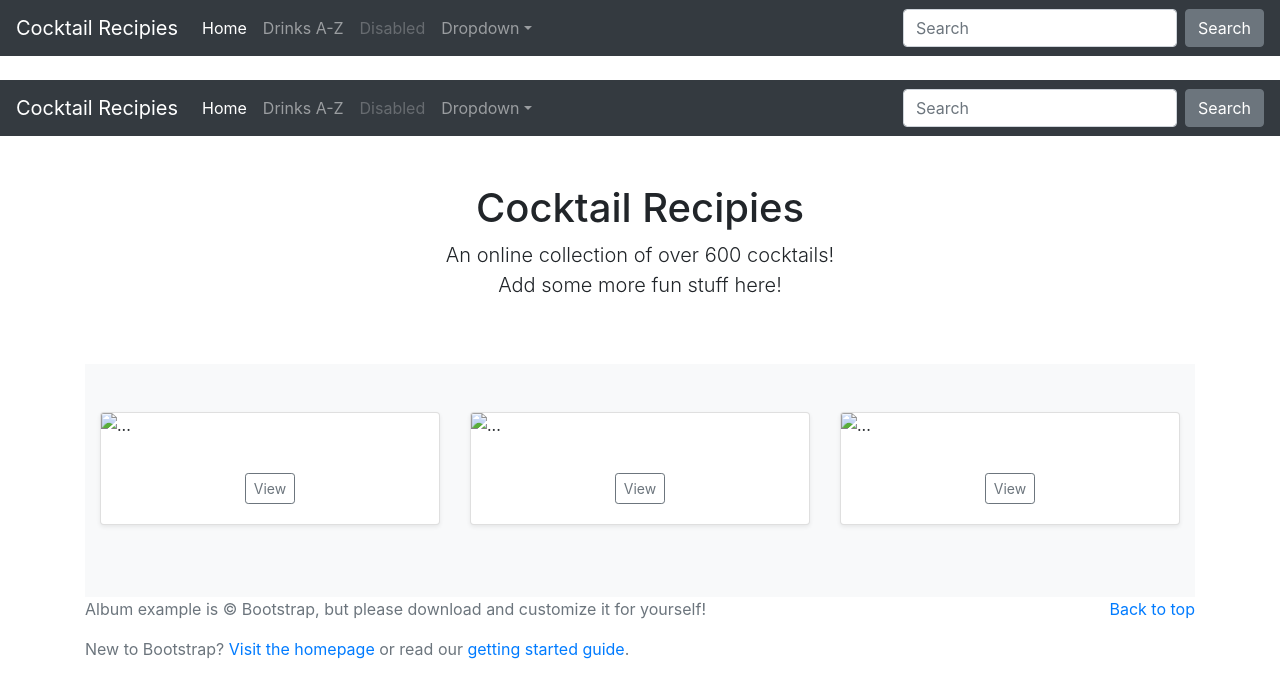
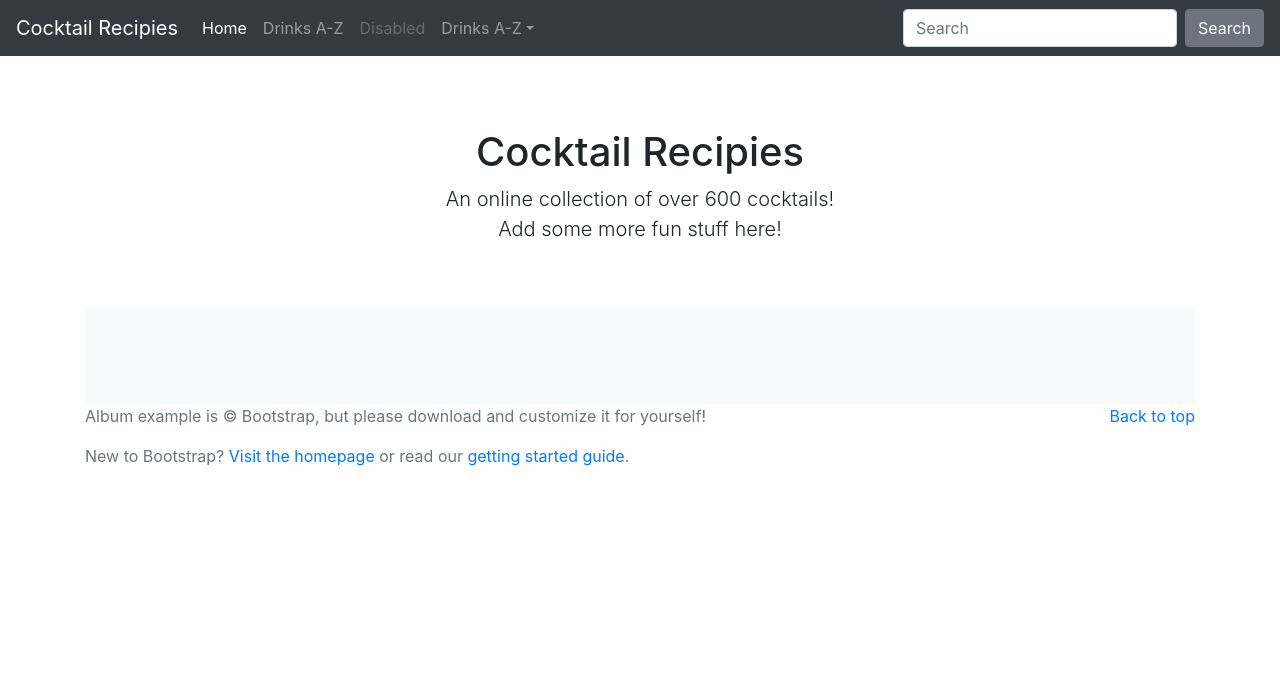
Before and after one commit to jmhubbard/cocktails_website_using_cocktails_api, a website: page drinksAtoZ.html in a window 1280 px wide. Drawn offline with nearby package versions, Linux system fonts and the light colour scheme; no server answers.

Commit message:
modify dropdown menu

```diff
--- a/drinksAtoZ.html
+++ b/drinksAtoZ.html
@@ -52,11 +52,8 @@
             <a class="nav-link disabled" href="#" tabindex="-1" aria-disabled="true">Disabled</a>
           </li>
           <li class="nav-item dropdown">
-            <a class="nav-link dropdown-toggle" href="#" id="dropdown01" data-toggle="dropdown" aria-haspopup="true" aria-expanded="false">Dropdown</a>
-            <div class="dropdown-menu" aria-labelledby="dropdown01">
-              <a class="dropdown-item" href="#">Action</a>
-              <a class="dropdown-item" href="#">Another action</a>
-              <a class="dropdown-item" href="#">Something else here</a>
+            <a class="nav-link dropdown-toggle" href="#" id="dropdown01" data-toggle="dropdown" aria-haspopup="true" aria-expanded="false">Drinks A-Z</a>
+            <div class="dropdown-menu customClassForDropDown" aria-labelledby="dropdown01" id="dropdownmenu">
             </div>
           </li>
         </ul>
@@ -66,38 +63,6 @@
         </form>
       </div>
     </nav>
-    <nav class="navbar navbar-expand-md navbar-dark bg-dark secondnav">
-        <a class="navbar-brand" href="#">Cocktail Recipies</a>
-        <button class="navbar-toggler" type="button" data-toggle="collapse" data-target="#navbarsExampleDefault" aria-controls="navbarsExampleDefault" aria-expanded="false" aria-label="Toggle navigation">
-          <span class="navbar-toggler-icon"></span>
-        </button>
-
-        <div class="collapse navbar-collapse" id="navbarsExampleDefault">
-          <ul class="navbar-nav mr-auto">
-            <li class="nav-item active">
-              <a class="nav-link" href="#">Home <span class="sr-only">(current)</span></a>
-            </li>
-            <li class="nav-item">
-              <a class="nav-link" href="#">Drinks A-Z</a>
-            </li>
-            <li class="nav-item">
-              <a class="nav-link disabled" href="#" tabindex="-1" aria-disabled="true">Disabled</a>
-            </li>
-            <li class="nav-item dropdown">
-              <a class="nav-link dropdown-toggle" href="#" id="dropdown01" data-toggle="dropdown" aria-haspopup="true" aria-expanded="false">Dropdown</a>
-              <div class="dropdown-menu" aria-labelledby="dropdown01">
-                <a class="dropdown-item" href="#">Action</a>
-                <a class="dropdown-item" href="#">Another action</a>
-                <a class="dropdown-item" href="#">Something else here</a>
-              </div>
-            </li>
-          </ul>
-          <form class="form-inline my-2 my-lg-0">
-            <input class="form-control mr-sm-2" type="text" placeholder="Search" aria-label="Search">
-              <button class="btn btn-secondary my-2 my-sm-0" type="submit">Search</button>
-          </form>
-        </div>
-      </nav>
 
 <main role="main" class="container">
 
@@ -108,49 +73,7 @@
 
   <div class="album py-5 bg-light">
     <div class="container">
-      <div class="row">
-        <div class="col-md-4">
-          <div class="card mb-4 shadow-sm">
-            <img src="" class="card-img-top" alt="..." id="randomDrinkImage1">
-            <!-- <svg class="bd-placeholder-img card-img-top" width="100%" height="225" xmlns="http://www.w3.org/2000/svg" preserveAspectRatio="xMidYMid slice" focusable="false" role="img" aria-label="Placeholder: Thumbnail"><title>Placeholder</title><rect width="100%" height="100%" fill="#55595c"/><text x="50%" y="50%" fill="#eceeef" dy=".3em">Thumbnail</text></svg> -->
-            <div class="card-body">
-              <p class="card-text" id="randomDrinkName1"></p>
-              <div class="d-flex justify-content-center">
-                <div class="btn-group">
-                  <button type="button" class="btn btn-sm btn-outline-secondary">View</button>
-                </div>
-              </div>
-            </div>
-          </div>
-        </div>
-        <div class="col-md-4">
-          <div class="card mb-4 shadow-sm">
-            <img src="" class="card-img-top" alt="..." id="randomDrinkImage2">
-            <!-- <svg class="bd-placeholder-img card-img-top" width="100%" height="225" xmlns="http://www.w3.org/2000/svg" preserveAspectRatio="xMidYMid slice" focusable="false" role="img" aria-label="Placeholder: Thumbnail"><title>Placeholder</title><rect width="100%" height="100%" fill="#55595c"/><text x="50%" y="50%" fill="#eceeef" dy=".3em">Thumbnail</text></svg> -->
-            <div class="card-body">
-              <p class="card-text" id="randomDrinkName2"></p>
-              <div class="d-flex justify-content-center">
-                <div class="btn-group">
-                  <button type="button" class="btn btn-sm btn-outline-secondary">View</button>
-                </div>
-              </div>
-            </div>
-          </div>
-        </div>
-        <div class="col-md-4">
-          <div class="card mb-4 shadow-sm">
-            <img src="" class="card-img-top" alt="..." id="randomDrinkImage3">
-            <!-- <svg class="bd-placeholder-img card-img-top" width="100%" height="225" xmlns="http://www.w3.org/2000/svg" preserveAspectRatio="xMidYMid slice" focusable="false" role="img" aria-label="Placeholder: Thumbnail"><title>Placeholder</title><rect width="100%" height="100%" fill="#55595c"/><text x="50%" y="50%" fill="#eceeef" dy=".3em">Thumbnail</text></svg> -->
-            <div class="card-body">
-              <p class="card-text" id="randomDrinkName3"></p>
-              <div class="d-flex justify-content-center">
-                <div class="btn-group">
-                  <button type="button" class="btn btn-sm btn-outline-secondary">View</button>
-                </div>
-              </div>
-            </div>
-          </div>
-        </div>
+      <div class="row" id="albumRow">
       </div>
     </div>
   </div>
@@ -168,5 +91,6 @@
 </body>
 <script src="https://code.jquery.com/jquery-3.5.1.slim.min.js" integrity="sha384-DfXdz2htPH0lsSSs5nCTpuj/zy4C+OGpamoFVy38MVBnE+IbbVYUew+OrCXaRkfj" crossorigin="anonymous"></script>
 <script src="https://cdn.jsdelivr.net/npm/bootstrap@4.5.3/dist/js/bootstrap.bundle.min.js" integrity="sha384-ho+j7jyWK8fNQe+A12Hb8AhRq26LrZ/JpcUGGOn+Y7RsweNrtN/tE3MoK7ZeZDyx" crossorigin="anonymous"></script>
-<script src="/js/test.js"></script>
+<script src="/js/letterdropdown.js"></script>
+<script src="/js/drinksByLetter.js"></script>
 </html>
```
